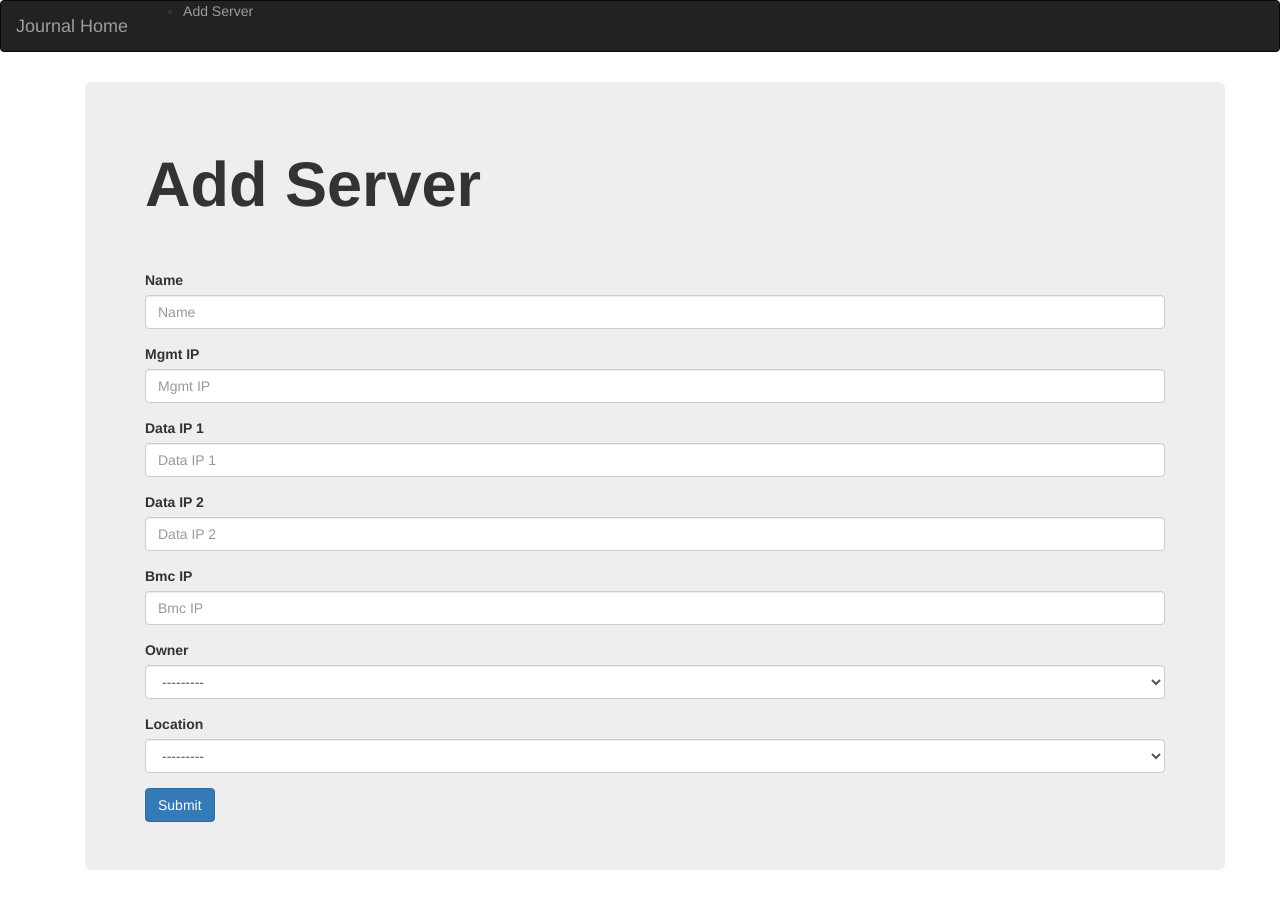
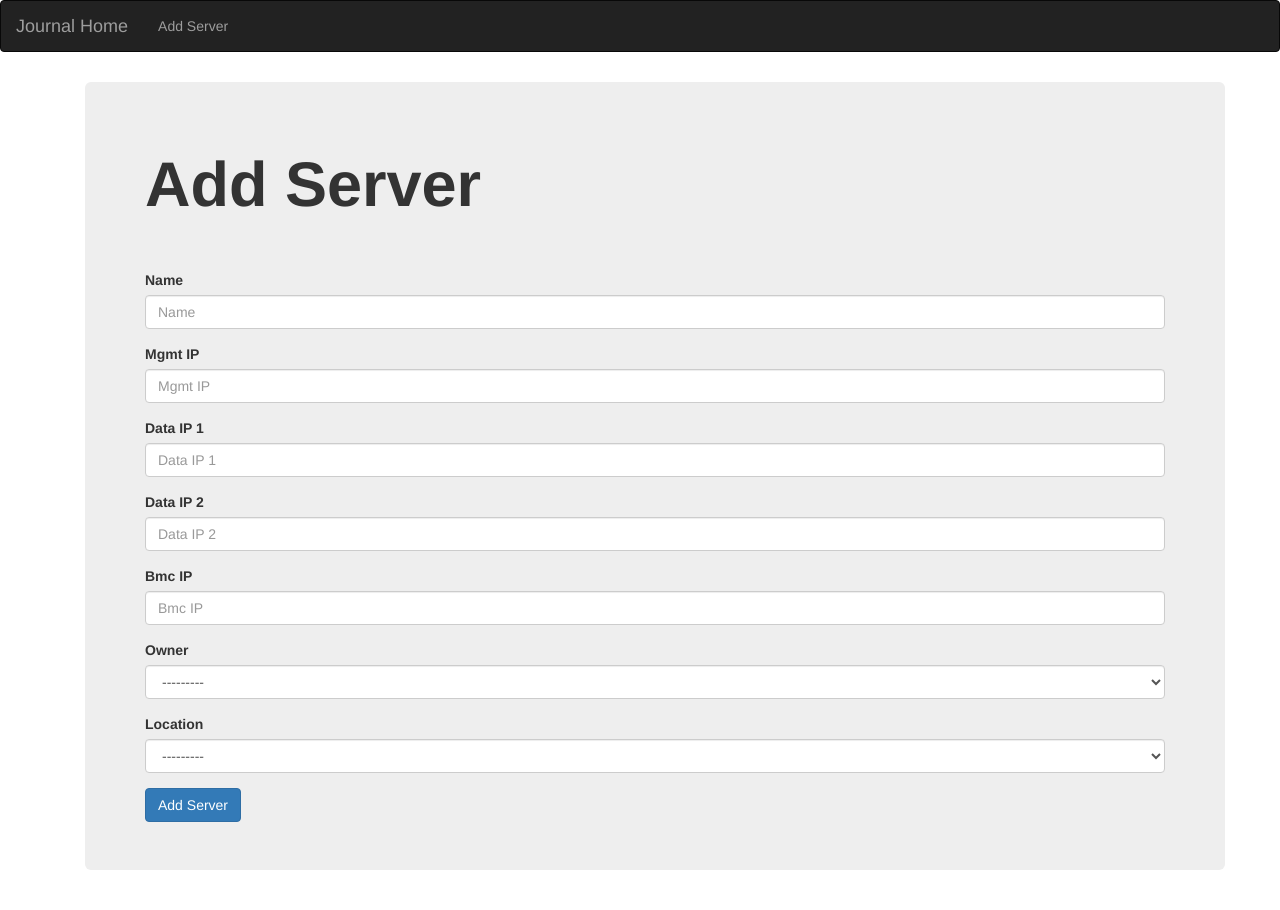
Before and after one commit to nirbo/journal, a Django app: page /journal/add_server/ in a window 1280 px wide. Run offline with Django 3.2, Linux system fonts and the light colour scheme; data comes from the database, SQL or seed files in the repository; some libraries are stand-ins or nearby versions.

Commit message:
Fixed navbar link positioning

```diff
--- a/templates/journal/add_server.html
+++ b/templates/journal/add_server.html
@@ -13,7 +13,7 @@
                     {% bootstrap_form add_server_form %}
                     {% buttons %}
                     <button type="submit" class="btn btn-primary">
-                        {% bootstrap_icon "star" %} Submit
+                        {% bootstrap_icon "plus" %} Add Server
                     </button>
                     {% endbuttons %}
                 </form>
--- a/templates/journal/base.html
+++ b/templates/journal/base.html
@@ -10,11 +10,11 @@
 </head>
 
 <body>
-    <nav class="navbar navbar-default navbar-inverse bg-inverse navbar-toggleable-sm">
+    <nav class="navbar navbar-default navbar-inverse bg-inverse">
         <div class="container-fluid">
             <a class="navbar-brand" href="{% url 'journal:index' %}">Journal Home</a>
 
-            <ul class="navbar-nav">
+            <ul class="nav navbar-nav">
                 <li class="nav-item">
                     <a class="nav-link" href="{% url 'journal:add_server_form' %}">Add Server</a>
                 </li>
```
